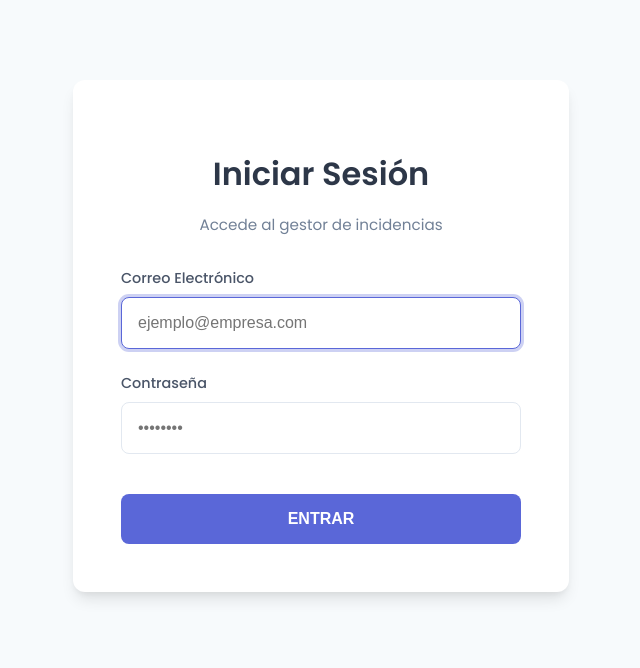
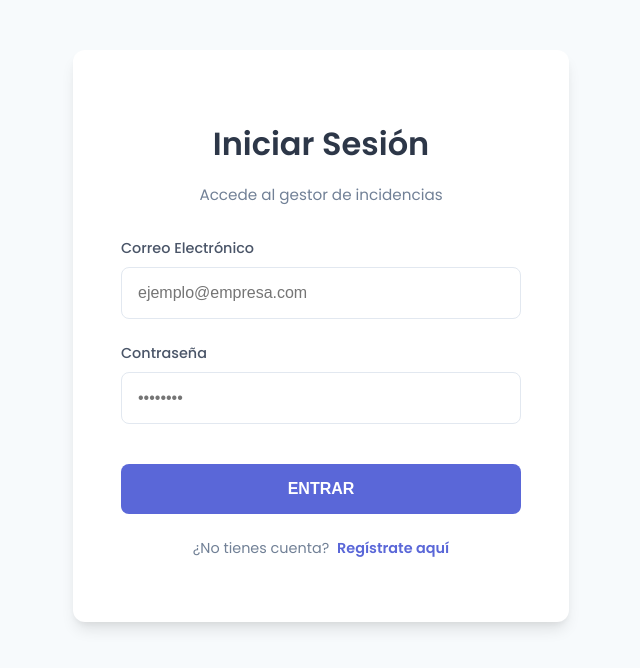
Before and after one commit to ivanzancajo/microservices-incident-manager, a Vue app in the folder frontend/: page / in a window 1280 px wide. Shown: the top 668 px of the page, without its empty margins (319-959 px from the left). Built offline with nearby package versions, Linux system fonts and the light colour scheme; no server answers; the HTML template or start-up script is replaced by a standard one.

Commit message:
fix: permite registrarse o loguearse

```diff
--- a/frontend/src/components/Login.vue
+++ b/frontend/src/components/Login.vue
@@ -1,18 +1,22 @@
 <script setup>
 import { ref } from 'vue';
-import { login } from '../api'; // Necesitaremos añadir esto a api.js luego
+import { login, createUser } from '../api'; // Importamos createUser
 
-// Definimos los eventos que este componente puede emitir al padre (App.vue)
 const emit = defineEmits(['login-success']);
 
 const email = ref('');
 const password = ref('');
+const name = ref(''); // Nuevo campo para el registro
 const error = ref(null);
 const isLoading = ref(false);
 
-const handleLogin = async () => {
-  if (!email.value || !password.value) {
-    error.value = 'Por favor, introduce tu email y contraseña.';
+// Estado para alternar entre Login y Registro
+const isRegistering = ref(false);
+
+const handleSubmit = async () => {
+  // Validación básica
+  if (!email.value || !password.value || (isRegistering.value && !name.value)) {
+    error.value = 'Por favor, rellena todos los campos obligatorios.';
     return;
   }
 
@@ -20,22 +24,54 @@ const handleLogin = async () => {
     isLoading.value = true;
     error.value = null;
 
-    // Llamamos a la API (implementaremos esta función en el siguiente paso)
-    const response = await login(email.value, password.value);
+    if (isRegistering.value) {
+      // --- LÓGICA DE REGISTRO ---
 
-    // Guardamos el token
-    localStorage.setItem('token', response.access_token);
-    localStorage.setItem('user_email', email.value); // Opcional, para mostrarlo
+      // 1. Crear el usuario
+      // Nota: Enviamos password en texto plano porque el backend lo hashea (ver users-service/crud.py)
+      await createUser({
+        name: name.value,
+        email: email.value,
+        password: password.value
+      });
 
-    // Avisamos a App.vue que el login fue correcto
-    emit('login-success');
+      // 2. Si se crea bien, hacemos Login automático inmediatamente
+      const response = await login(email.value, password.value);
+      localStorage.setItem('token', response.access_token);
+      localStorage.setItem('user_email', email.value);
+
+      emit('login-success');
+
+    } else {
+      // --- LÓGICA DE LOGIN NORMAL ---
+      const response = await login(email.value, password.value);
+
+      localStorage.setItem('token', response.access_token);
+      localStorage.setItem('user_email', email.value);
+
+      emit('login-success');
+    }
 
   } catch (err) {
-    error.value = 'Credenciales incorrectas o error en el servidor.';
+    // Gestionamos mensajes de error específicos
+    if (isRegistering.value && err.message.includes('400')) {
+      error.value = 'El usuario ya existe. Prueba a iniciar sesión.';
+    } else if (!isRegistering.value && err.message.includes('401')) {
+      error.value = 'Credenciales incorrectas.';
+    } else {
+      error.value = err.message || 'Ocurrió un error inesperado.';
+    }
     console.error(err);
   } finally {
     isLoading.value = false;
   }
+};
+
+// Función para cambiar de modo y limpiar errores
+const toggleMode = () => {
+  isRegistering.value = !isRegistering.value;
+  error.value = null;
+  name.value = ''; // Limpiamos nombre al cambiar
 };
 </script>
 
@@ -43,11 +79,25 @@ const handleLogin = async () => {
   <div class="login-container">
     <div class="login-card">
       <header>
-        <h1>Iniciar Sesión</h1>
-        <p class="subtitle">Accede al gestor de incidencias</p>
+        <h1>{{ isRegistering ? 'Crear Cuenta' : 'Iniciar Sesión' }}</h1>
+        <p class="subtitle">
+          {{ isRegistering ? 'Únete al gestor de incidencias' : 'Accede al gestor de incidencias' }}
+        </p>
       </header>
 
-      <form @submit.prevent="handleLogin" class="login-form">
+      <form @submit.prevent="handleSubmit" class="login-form">
+
+        <div v-if="isRegistering" class="form-group slide-down">
+          <label for="name">Nombre Completo</label>
+          <input
+            id="name"
+            type="text"
+            v-model="name"
+            placeholder="Tu nombre"
+            :required="isRegistering"
+          />
+        </div>
+
         <div class="form-group">
           <label for="email">Correo Electrónico</label>
           <input
@@ -56,7 +106,6 @@ const handleLogin = async () => {
             v-model="email"
             placeholder="ejemplo@empresa.com"
             required
-            autofocus
           />
         </div>
 
@@ -76,23 +125,30 @@ const handleLogin = async () => {
         </div>
 
         <button type="submit" class="btn-primary" :disabled="isLoading">
-          {{ isLoading ? 'Entrando...' : 'Entrar' }}
+          {{ isLoading ? 'Procesando...' : (isRegistering ? 'Registrarse' : 'Entrar') }}
         </button>
+
+        <div class="toggle-mode">
+          <p>
+            {{ isRegistering ? '¿Ya tienes cuenta?' : '¿No tienes cuenta?' }}
+            <a href="#" @click.prevent="toggleMode">
+              {{ isRegistering ? 'Inicia sesión' : 'Regístrate aquí' }}
+            </a>
+          </p>
+        </div>
+
       </form>
     </div>
   </div>
 </template>
 
 <style scoped>
-/* Reutilizando tus variables y estilos para mantener consistencia */
 @import url('https://fonts.googleapis.com/css2?family=Poppins:wght@400;500;600&display=swap');
 @import url('https://cdnjs.cloudflare.com/ajax/libs/font-awesome/5.15.4/css/all.min.css');
 
 :root {
   --primary-color: #5a67d8;
   --text-color: #2d3748;
-  --light-gray: #e2e8f0;
-  --danger-color: #e53e3e;
 }
 
 .login-container {
@@ -100,7 +156,7 @@ const handleLogin = async () => {
   display: flex;
   justify-content: center;
   align-items: center;
-  min-height: 80vh; /* Centrado vertical */
+  min-height: 80vh;
   padding: 1rem;
 }
 
@@ -146,7 +202,7 @@ input {
   border-radius: 8px;
   font-size: 1rem;
   transition: all 0.2s;
-  box-sizing: border-box; /* Asegura que el padding no rompa el ancho */
+  box-sizing: border-box;
 }
 
 input:focus {
@@ -158,7 +214,7 @@ input:focus {
 .btn-primary {
   width: 100%;
   padding: 1rem;
-  background-color: #5a67d8; /* Usamos el color primario sólido para el botón principal */
+  background-color: #5a67d8;
   color: white;
   border: none;
   border-radius: 8px;
@@ -194,4 +250,33 @@ input:focus {
   gap: 0.5rem;
   justify-content: center;
 }
+
+/* Estilos para el toggle de modo */
+.toggle-mode {
+  margin-top: 1.5rem;
+  font-size: 0.9rem;
+  color: #718096;
+}
+
+.toggle-mode a {
+  color: #5a67d8;
+  font-weight: 600;
+  text-decoration: none;
+  margin-left: 0.25rem;
+  cursor: pointer;
+}
+
+.toggle-mode a:hover {
+  text-decoration: underline;
+}
+
+/* Animación simple para el campo extra */
+.slide-down {
+  animation: slideIn 0.3s ease-out;
+}
+
+@keyframes slideIn {
+  from { opacity: 0; transform: translateY(-10px); }
+  to { opacity: 1; transform: translateY(0); }
+}
 </style>
```
